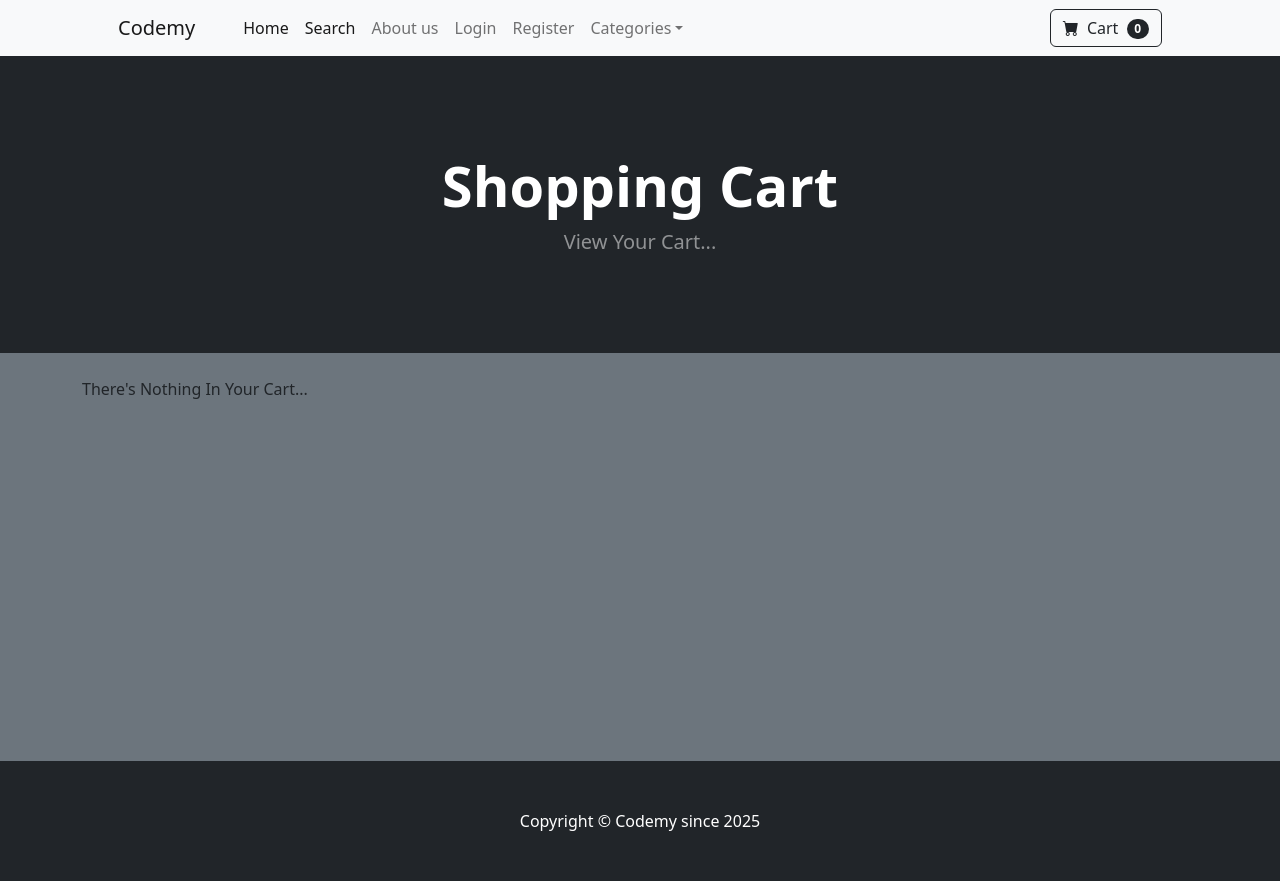
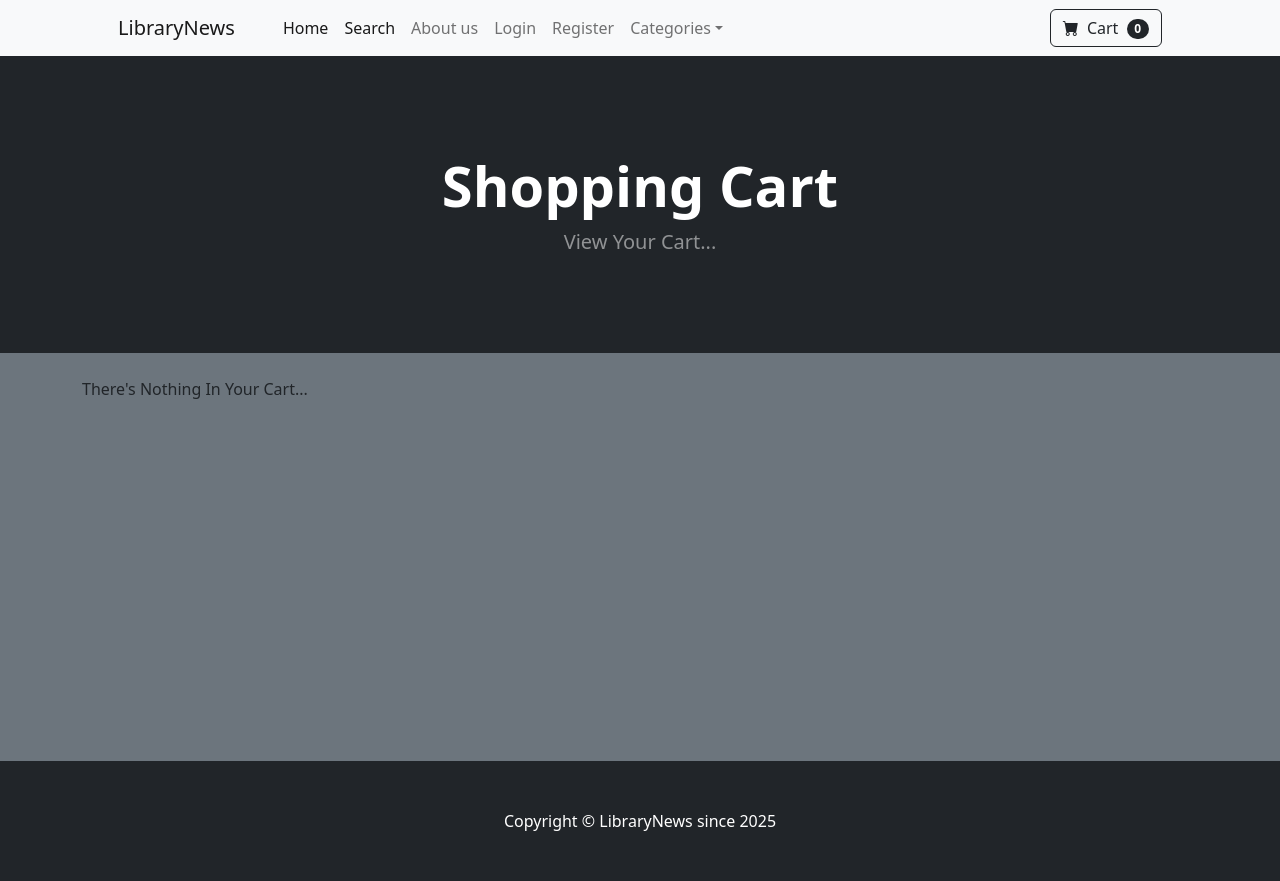
Before and after one commit to ManosLyrantzakis/Commercial-Django, a Django app: page /cart/ in a window 1280 px wide. Run offline with Django 4.2, Linux system fonts and the light colour scheme; some libraries are stand-ins or nearby versions.

Commit message:
small changes

```diff
--- a/ecom/settings.py
+++ b/ecom/settings.py
@@ -35,7 +35,7 @@ else:
     DEBUG = False
 
 
-ALLOWED_HOSTS = ["commercial-django-production.up.railway.app"]
+ALLOWED_HOSTS = ["commercial-django-production.up.railway.app",]
 
 CSRF_TRUSTED_ORIGINS = ["https://commercial-django-production.up.railway.app"]
 
--- a/store/templates/base.html
+++ b/store/templates/base.html
@@ -81,7 +81,7 @@
     <footer class="py-5 bg-dark">
       <div class="container">
         <p class="m-0 text-center text-white">
-          Copyright &copy; Codemy since 2025
+          Copyright &copy; LibraryNews since 2025
         </p>
       </div>
     </footer>
--- a/store/templates/navbar.html
+++ b/store/templates/navbar.html
@@ -1,6 +1,6 @@
 <nav class="navbar navbar-expand-lg navbar-light bg-light">
   <div class="container px-4 px-lg-5">
-    <a class="navbar-brand" href="{% url 'home' %}">Codemy</a>
+    <a class="navbar-brand" href="{% url 'home' %}">LibraryNews</a>
     <button
       class="navbar-toggler"
       type="button"
```
